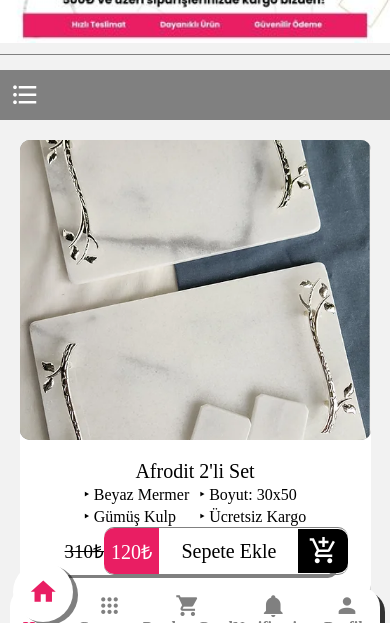
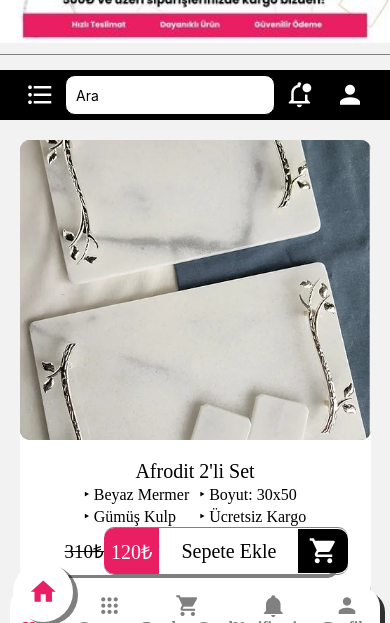
Before and after one commit to Tunacodin/ReactNative_E-Commerce-App, a React Native app: screen /Register in a window 390 px wide. Shown: the part 192-815 px from the top of the page. Built offline with nearby package versions, Linux system fonts and the light colour scheme.

Commit message:
drawer error fixed as removed it , bell and account icons added on HomeScreen

```diff
--- a/components/AddToCart/AddToCart.js
+++ b/components/AddToCart/AddToCart.js
@@ -77,7 +77,7 @@ const AddToCart = ({price, discountedPrice}) => {
         </Text>
         <Pressable onPress={() => navigate('ProductDetails')}>
           <MaterialCommunityIcons
-            name="cart-plus"
+            name="cart"
             color="white"
             size={30}
             style={{
--- a/package.json
+++ b/package.json
@@ -16,7 +16,6 @@
     "@react-native-firebase/auth": "^18.3.0",
     "@react-native-firebase/firestore": "^18.3.0",
     "@react-navigation/bottom-tabs": "^6.5.7",
-    "@react-navigation/drawer": "^6.6.3",
     "@react-navigation/material-bottom-tabs": "^6.2.16",
     "@react-navigation/native": "^6.1.7",
     "@react-navigation/native-stack": "^6.9.13",
--- a/src/Screens/Main/CartScreen/ProductCardScreen.js
+++ b/src/Screens/Main/CartScreen/ProductCardScreen.js
@@ -38,7 +38,7 @@ const ProductCardScreen = () => {
           <Text
             style={{
               fontSize: 24,
-              fontFamily: 'Poppins-Regular',
+              fontFamily: 'Poppins-Medium',
             }}>
             Henüz Sepetinizde bir ürün yok
           </Text>
--- a/src/Screens/Main/HomeScreen/HomeScreen.js
+++ b/src/Screens/Main/HomeScreen/HomeScreen.js
@@ -10,6 +10,7 @@ import {
   TouchableOpacity,
   ImageBackground,
   ScrollView,
+  TextInput,
 } from 'react-native';
 import {SafeAreaView} from 'react-native-safe-area-context';
 import ButtonPrimary from '../../../../components/Buttons/ButtonPrimary';
@@ -18,6 +19,7 @@ import MaterialCommunityIcons from 'react-native-vector-icons/MaterialCommunityI
 import {navigate} from '../../../Assets/RootNavigation';
 import Header from '../../../../components/Logos/Header';
 import AddToCart from '../../../../components/AddToCart/AddToCart';
+import * as RootNavigation from '../../../Assets/RootNavigation';
 
 const DATA = [
   {
@@ -63,7 +65,7 @@ const DATA = [
   },
 ];
 
-const HomeScreen = () => {
+const HomeScreen = ({navigate}) => {
   function renderItem({item, index}) {
     return (
       <TouchableOpacity
@@ -182,11 +184,15 @@ const HomeScreen = () => {
         </View>
         <View
           style={{
-            backgroundColor: 'grey',
+            flexDirection: 'row',
+            backgroundColor: 'black',
             width: '100%',
             height: 50,
             alignItems: 'center',
+            justifyContent: 'center',
             marginBottom: 10,
+            paddingHorizontal: 15,
+            alignSelf: 'center',
           }}>
           <MaterialCommunityIcons
             name="format-list-bulleted"
@@ -196,6 +202,37 @@ const HomeScreen = () => {
               alignSelf: 'flex-start',
               padding: 10,
             }}></MaterialCommunityIcons>
+          <TextInput
+            placeholder="Ara"
+            placeholderTextColor="black"
+            style={{
+              width: '70%',
+              height: 40,
+              backgroundColor: 'white',
+              borderRadius: 10,
+              alignSelf: 'center',
+              paddingLeft: 10,
+              borderWidth: 1,
+            }}
+          />
+          <MaterialCommunityIcons
+            name="bell-badge-outline"
+            size={30}
+            color="white"
+            style={{
+              alignSelf: 'flex-end',
+              padding: 10,
+            }}></MaterialCommunityIcons>
+          <MaterialCommunityIcons
+            name="account"
+            size={30}
+            color="white"
+            style={{
+              alignSelf: 'flex-end',
+              padding: 10,
+            }}
+            onPress={() => navigate('Profile')}></MaterialCommunityIcons>
+          <MaterialCommunityIcons></MaterialCommunityIcons>
         </View>
         <FlatList
           data={DATA}
--- a/src/Screens/Main/ProfileScreen/ProfileScreen.js
+++ b/src/Screens/Main/ProfileScreen/ProfileScreen.js
@@ -1,7 +1,7 @@
 import React from 'react';
 import auth from '@react-native-firebase/auth';
 
-import {View, Text,SafeAreaView} from 'react-native';
+import {View, Text, SafeAreaView} from 'react-native';
 import ButtonPrimary from '../../../../components/Buttons/ButtonPrimary';
 import ButtonSecondary from '../../../../components/Buttons/ButtonSecondary';
 import ButtonThird from '../../../../components/Buttons/ButtonThird';
--- a/src/Screens/Router/Router.js
+++ b/src/Screens/Router/Router.js
@@ -188,16 +188,16 @@ function HomeStack() {
 
 const Router = () => {
   return (
-    <NavigationContainer>
-      <Stack.Navigator>
+    <NavigationContainer ref={navigationRef}>
+      <Stack.Navigator initialRouteName="HomeStack">
+        <Tab.Screen
+          name="LoginStack"
+          component={LoginStack}
+          options={{headerShown: false}}
+        />
         <Tab.Screen
           name="HomeStack"
           component={HomeStack}
-          options={{headerShown: false}}
-        />
-        <Tab.Screen
-          name="LoginStack"
-          component={LoginStack}
           options={{headerShown: false}}
         />
       </Stack.Navigator>
```
Also changed, not shown: App.js (line endings or trailing spaces), 1 other file (tests, documents, lock files or other folders).
